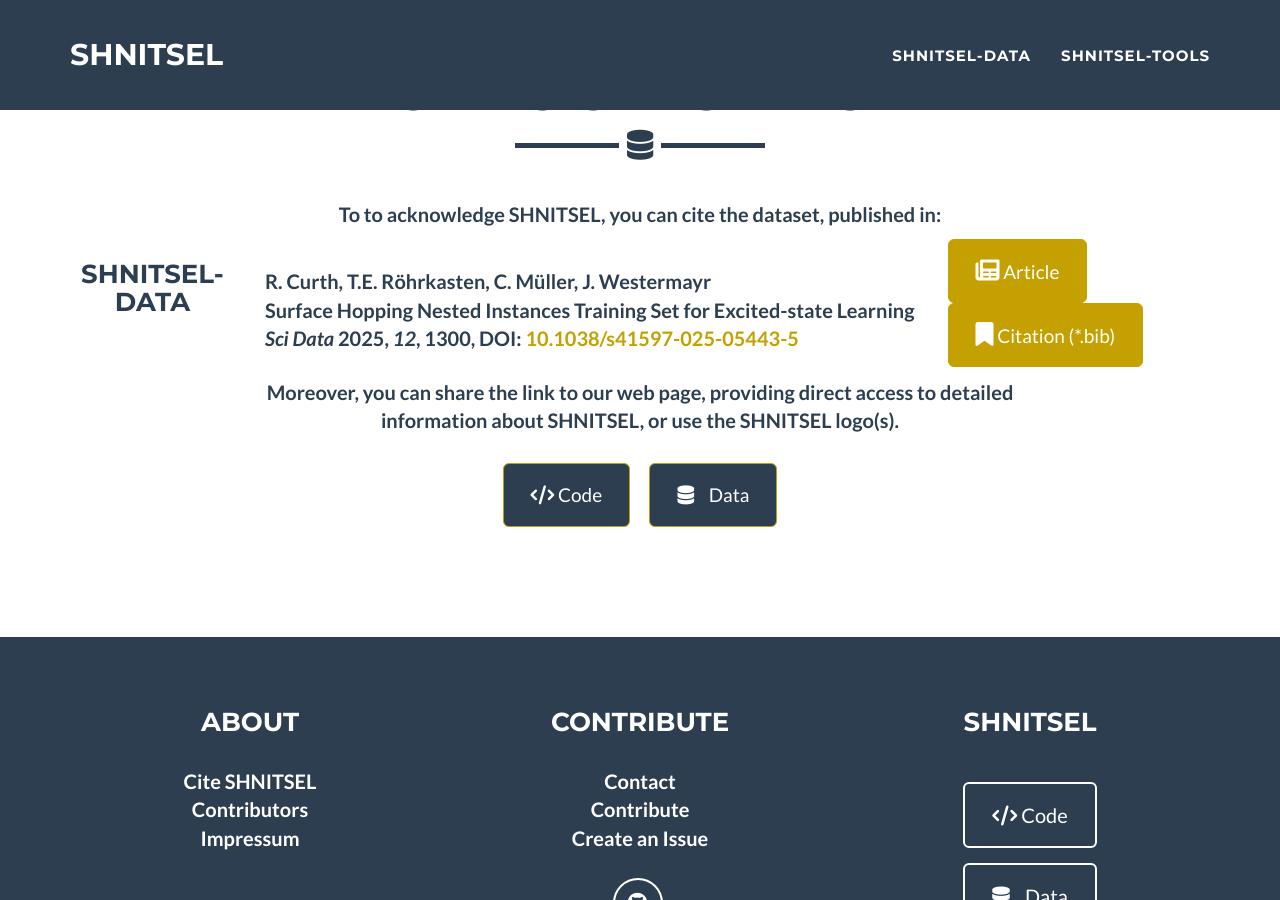
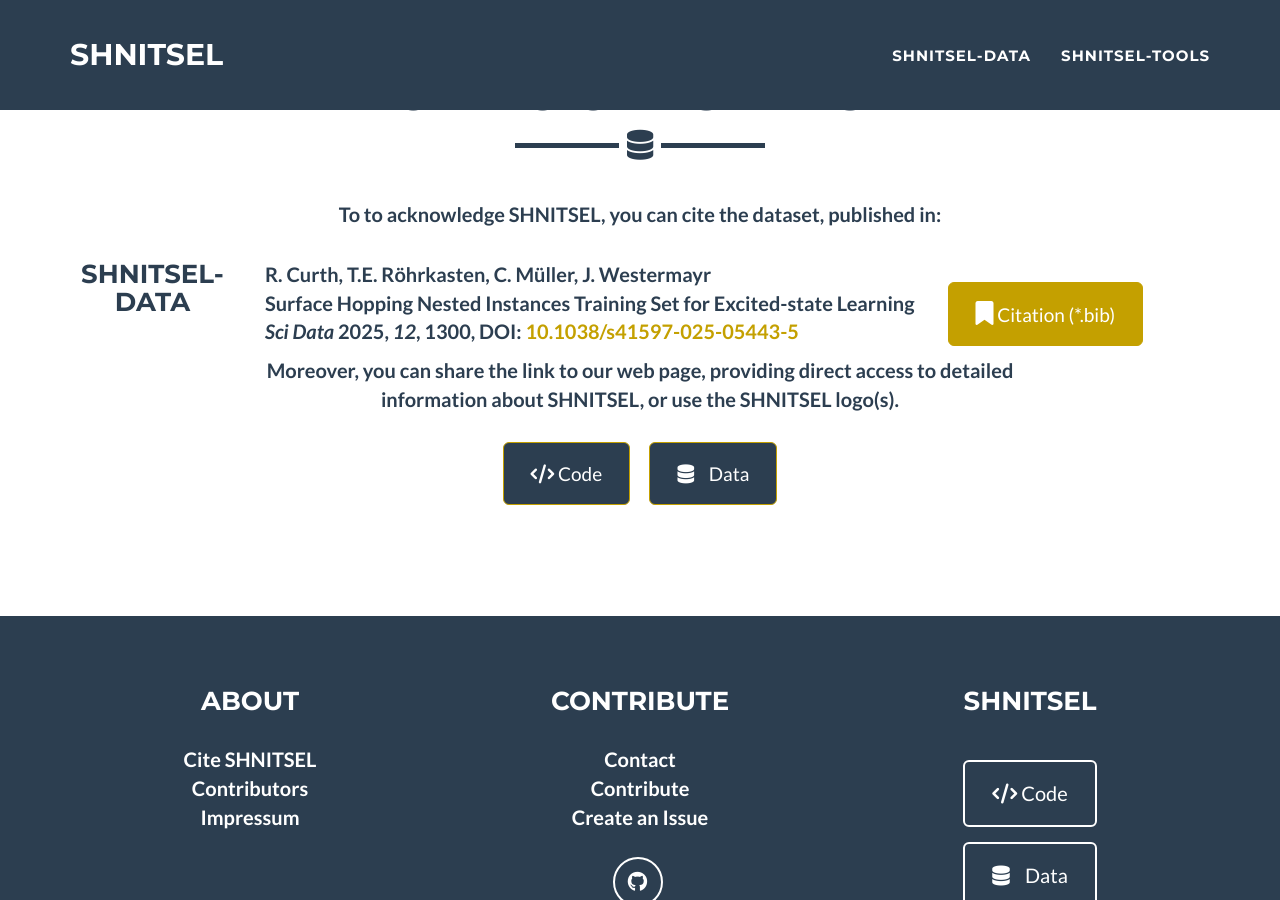
Before and after one commit to SHNITSEL/shnitsel.github.io, a Jekyll site: the page built from _posts/2025-08-01-pub-shnitsel-data.md, in a window 1280 px wide and 900 px high, scrolled down 2715 px. Built offline with Jekyll 4.4.1, drawn with Linux system fonts in a browser that asks for light colours.

Commit message:
Update citation.html

```diff
--- a/_includes/citation.html
+++ b/_includes/citation.html
@@ -22,18 +22,18 @@
       <div class="col-lg-2 text-center">
         <h3 style="color:#2c3e50">SHNITSEL-data</h3>
       </div>
+      <br>
       <div class="col-lg-7">
           <p>
-            <br>
             R. Curth, T.E. Röhrkasten, C. Müller, J. Westermayr<br>
             Surface Hopping Nested Instances Training Set for Excited-state Learning<br>
             <i>Sci Data</i> <b>2025</b>, <i>12</i>, 1300, DOI: <a href="https://doi.org/10.1038/s41597-025-05443-5" target="_blank">10.1038/s41597-025-05443-5</a>
-            <br>
           </p>
       </div>
+      <br>
       <div class="col-lg-3">
         <ul class="list-inline">
-          <li><a class="btn btn-lg btn-success" href="https://doi.org/10.1038/s41597-025-05443-5" target="_blank"><i class="fa-solid fa-newspaper" style="font-size:24px;color:#ffffff;"></i> Article</a></li>
+          <!--<li><a class="btn btn-lg btn-success" href="https://doi.org/10.1038/s41597-025-05443-5" target="_blank"><i class="fa-solid fa-newspaper" style="font-size:24px;color:#ffffff;"></i> Article</a></li>-->
           <li><a class="btn btn-lg btn-success" href="https://github.com/SHNITSEL/shnitsel.github.io/blob/main/shnitsel-tools.bib" target="_blank"><i class="fa-solid fa-bookmark" style="font-size:24px;color:#ffffff;"></i> Citation (*.bib)</a></li>
         </ul>
       </div>
```
